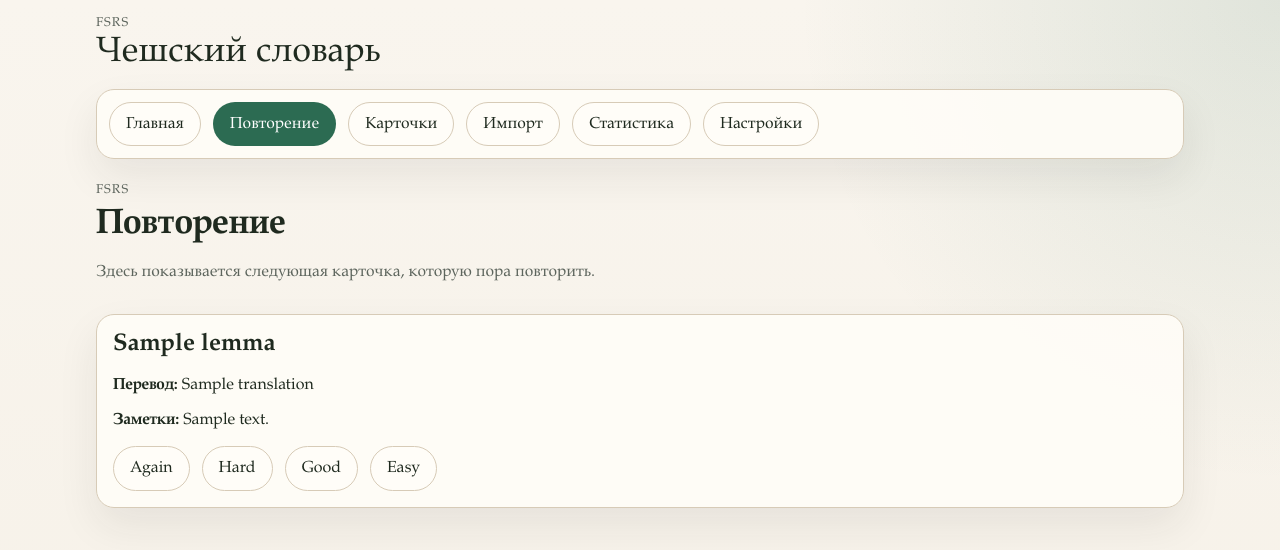
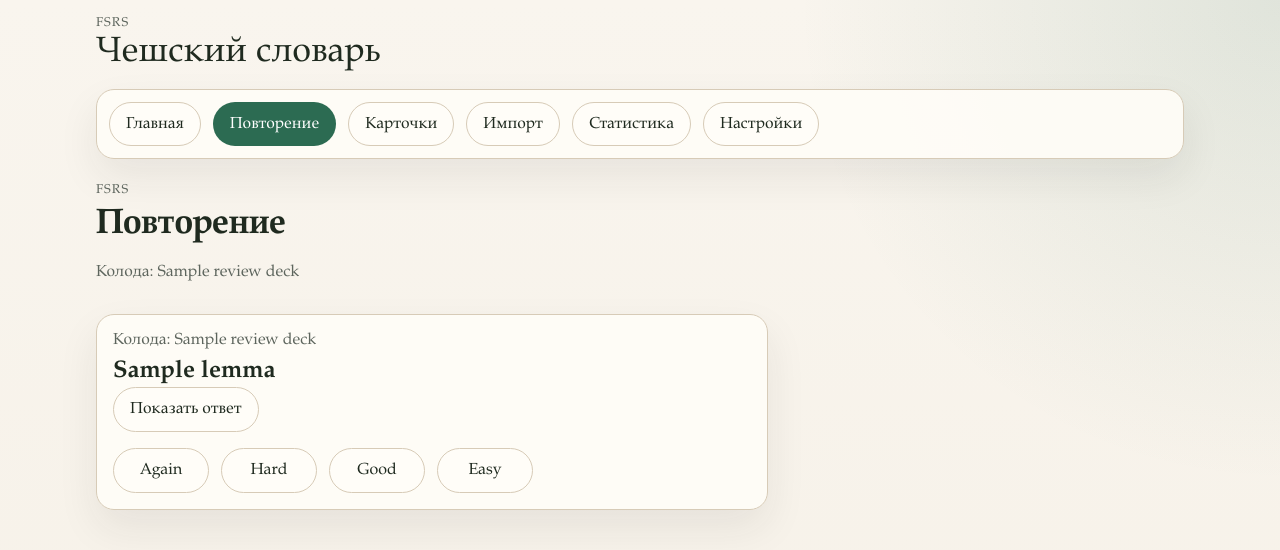
Before and after one commit to evinlort/FSRS, a Python web app: template src/czech_vocab/web/templates/review.html in a window 1280 px wide. Shown: the top 550 px of the page. Run offline with Jinja, Linux system fonts and the light colour scheme; the template is opened without the code that fills it: most values are stand-ins (such as "Sample title", 1, 10 or a date in 2020).

Commit message:
feat: add reveal-first review screen

```diff
--- a/src/czech_vocab/web/static/app.js
+++ b/src/czech_vocab/web/static/app.js
@@ -1,5 +1,6 @@
 const navToggle = document.querySelector("[data-nav-toggle]");
 const nav = document.querySelector("[data-nav]");
+const reviewRoot = document.querySelector("[data-review-root]");
 
 if (navToggle && nav) {
   navToggle.addEventListener("click", () => {
@@ -8,3 +9,48 @@
     navToggle.setAttribute("aria-expanded", String(!isOpen));
   });
 }
+
+if (reviewRoot) {
+  const revealButton = reviewRoot.querySelector("[data-review-reveal-btn]");
+  const answer = reviewRoot.querySelector("[data-review-answer]");
+  const details = reviewRoot.querySelector("[data-review-details]");
+  const gradePanel = reviewRoot.querySelector("[data-review-grade-panel]");
+  const ratingButtons = [...reviewRoot.querySelectorAll("[data-rating-key]")];
+  let isRevealed = false;
+
+  const revealAnswer = () => {
+    if (!revealButton || !answer || !details || !gradePanel || isRevealed) {
+      return;
+    }
+    answer.hidden = false;
+    details.hidden = false;
+    gradePanel.hidden = false;
+    revealButton.hidden = true;
+    isRevealed = true;
+  };
+
+  if (revealButton) {
+    revealButton.addEventListener("click", revealAnswer);
+  }
+
+  document.addEventListener("keydown", (event) => {
+    const activeTag = document.activeElement?.tagName;
+    if (activeTag === "INPUT" || activeTag === "TEXTAREA" || activeTag === "SELECT") {
+      return;
+    }
+    if (event.key === " " && !isRevealed) {
+      event.preventDefault();
+      revealAnswer();
+      return;
+    }
+    if (!isRevealed) {
+      return;
+    }
+    const button = ratingButtons.find((item) => item.dataset.ratingKey === event.key);
+    if (!button) {
+      return;
+    }
+    event.preventDefault();
+    button.click();
+  });
+}
--- a/src/czech_vocab/web/static/styles.css
+++ b/src/czech_vocab/web/static/styles.css
@@ -253,6 +253,30 @@
   color: var(--muted);
 }
 
+.review-panel {
+  max-width: 42rem;
+}
+
+.review-context {
+  margin: 0 0 0.5rem;
+  color: var(--muted);
+}
+
+.review-answer,
+.review-details,
+.review-grades {
+  margin-top: 1rem;
+}
+
+.review-details summary {
+  cursor: pointer;
+  font-weight: 700;
+}
+
+.review-grades .button {
+  min-width: 6rem;
+}
+
 .card-list {
   list-style: none;
   margin: 0;
--- a/src/czech_vocab/web/templates/review.html
+++ b/src/czech_vocab/web/templates/review.html
@@ -4,15 +4,23 @@
 {% block page_eyebrow %}FSRS{% endblock %}
 {% block page_title %}Повторение{% endblock %}
 {% block page_intro %}
-  <p>Здесь показывается следующая карточка, которую пора повторить.</p>
+  <p>Колода: {{ review_deck.name }}</p>
 {% endblock %}
 
 {% block content %}
-  <section class="panel">
+  <section class="panel review-panel" data-review-root>
     {% if review_card %}
       <article class="study-card">
+        <p class="review-context">Колода: {{ review_deck.name }}</p>
         <h2 class="study-card__title">{{ review_card.lemma }}</h2>
+        <button class="button button--primary" type="button" data-review-reveal-btn>
+          Показать ответ
+        </button>
+        <section class="review-answer" data-review-answer hidden>
           <p><strong>Перевод:</strong> {{ review_card.translation }}</p>
+        </section>
+        <details class="review-details" data-review-details hidden>
+          <summary>Подробнее</summary>
           {% if review_card.notes %}
             <p><strong>Заметки:</strong> {{ review_card.notes }}</p>
           {% endif %}
@@ -24,15 +32,30 @@
               {% endfor %}
             </dl>
           {% endif %}
-        <form class="action-row" method="post" action="{{ url_for('main.submit_review', card_id=review_card.card_id) }}">
-          <button class="button" type="submit" name="rating" value="Again">Again</button>
-          <button class="button" type="submit" name="rating" value="Hard">Hard</button>
-          <button class="button button--primary" type="submit" name="rating" value="Good">Good</button>
-          <button class="button" type="submit" name="rating" value="Easy">Easy</button>
+        </details>
+        <form
+          class="action-row review-grades"
+          method="post"
+          action="{{ url_for('main.submit_review', card_id=review_card.card_id) }}"
+          hidden
+          data-review-grade-panel
+        >
+          <input type="hidden" name="deck" value="{{ review_deck.id }}">
+          <button class="button" type="submit" name="rating" value="Again" data-rating-key="1">Again</button>
+          <button class="button" type="submit" name="rating" value="Hard" data-rating-key="2">Hard</button>
+          <button class="button button--primary" type="submit" name="rating" value="Good" data-rating-key="3">Good</button>
+          <button class="button" type="submit" name="rating" value="Easy" data-rating-key="4">Easy</button>
         </form>
       </article>
     {% else %}
-      <p>Сейчас нет карточек для повторения.</p>
+      <p>{{ review_empty_reason | review_empty_message(review_deck.name) }}</p>
+      <div class="action-row">
+        {% if review_empty_reason == "no_cards" %}
+          <a class="button button--primary" href="{{ url_for('main.import_page') }}">Импортировать слова</a>
+        {% else %}
+          <a class="button" href="{{ url_for('main.home') }}">Вернуться на главную</a>
+        {% endif %}
+      </div>
     {% endif %}
   </section>
 {% endblock %}
```
Also changed, not shown: src/czech_vocab/web/app.py (+9 -0 lines), src/czech_vocab/web/routes.py (+31 -4 lines), tests/test_review_ui.py (+44 -8 lines). Lines whose indentation alone changed are shown as unchanged.
